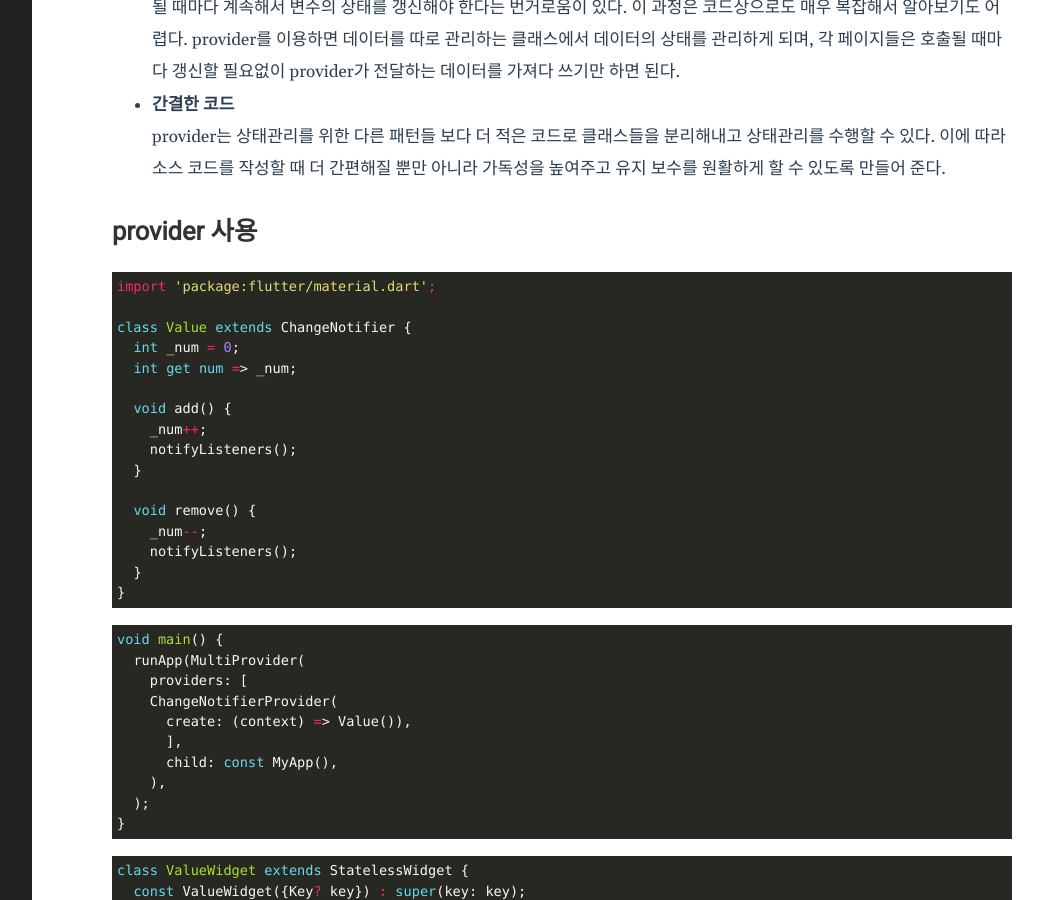
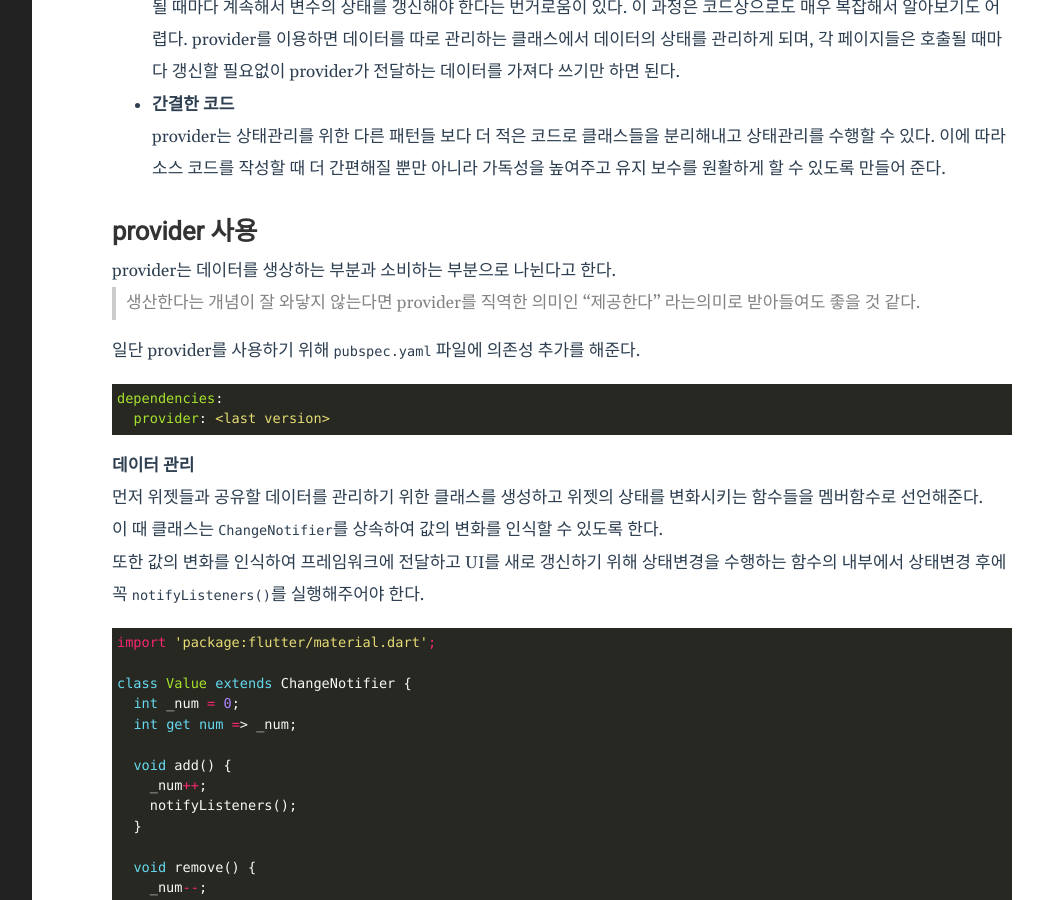
Before and after one commit to Kyoung-M1N/kyoung-M1N.github.io, a Jekyll site: the page built from _posts/2022-02-04-[Flutter]provider.md, in a window 1280 px wide and 900 px high, scrolled down 591 px. Shown: the whole window, without its empty margins (188-1231 px from the left). Built offline with Jekyll 4.4.1, drawn with Linux system fonts in a browser that asks for light colours; some of the changed text lies outside the part shown.

Commit message:
포스트 수정

````diff
--- a/_posts/2022-02-04-[Flutter]provider.md
+++ b/_posts/2022-02-04-[Flutter]provider.md
@@ -30,11 +30,24 @@ provider는 플러터 애플리케이션을 구성하는 위젯들의 상태(데
 
 # provider 사용
 
+provider는 데이터를 생상하는 부분과 소비하는 부분으로 나뉜다고 한다.
 
+> 생산한다는 개념이 잘 와닿지 않는다면 provider를 직역한 의미인 ''제공한다'' 라는의미로 받아들여도 좋을 것 같다.
 
+일단 provider를 사용하기 위해 `pubspec.yaml` 파일에 의존성 추가를 해준다.
 
+```yaml
+dependencies:
+  provider: <last version>
+```
 
+**데이터 관리**
 
+먼저 위젯들과 공유할 데이터를 관리하기 위한 클래스를 생성하고 위젯의 상태를 변화시키는 함수들을 멤버함수로 선언해준다.
+
+이 때  클래스는 `ChangeNotifier`를 상속하여 값의 변화를 인식할 수 있도록 한다.
+
+또한 값의 변화를 인식하여 프레임워크에 전달하고 UI를 새로 갱신하기 위해 상태변경을 수행하는 함수의 내부에서 상태변경 후에 꼭  `notifyListeners()`를 실행해주어야 한다.
 
 ```dart
 import 'package:flutter/material.dart';
````
Also changed, not shown: other parts of _posts/2022-02-04-[Flutter]provider.md (+1 -1 lines).
